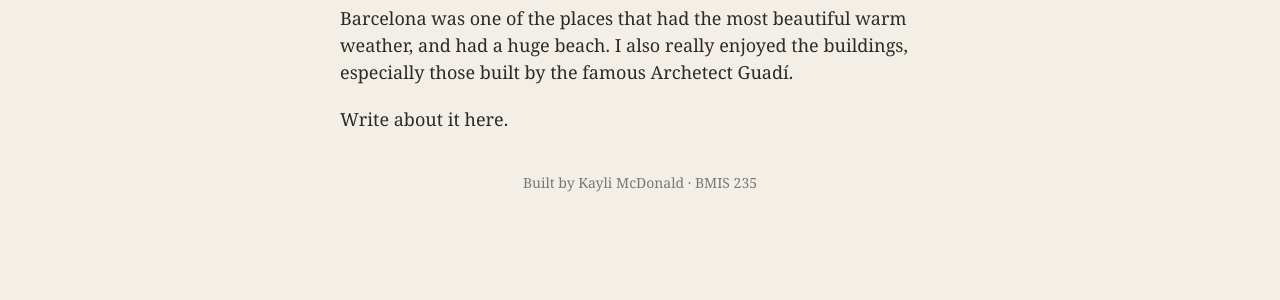
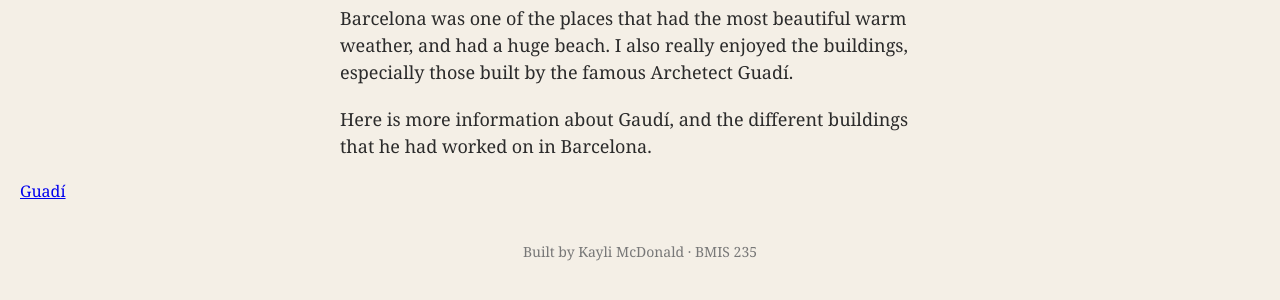
Before and after one commit to kaylimcdonald/bmis235-html-3, a plain HTML site: page barcelona.html in a window 1280 px wide. Shown: the part 190-490 px from the top of the page. Drawn offline with Linux system fonts and the light colour scheme.

Commit message:
Update barcelona.html

```diff
--- a/barcelona.html
+++ b/barcelona.html
@@ -30,7 +30,8 @@
 
 <h1>Barcelona</h1>
 <p>Barcelona was one of the places that had the most beautiful warm weather, and had a huge beach. I also really enjoyed the buildings, especially those built by the famous Archetect Guadí.</p>
-<p>Write about it here.</p>
+<p>Here is more information about Gaudí, and the different buildings that he had worked on in Barcelona.</p>
+<a href="https://www.casabatllo.es/en/antoni-gaudi/works/">Guadí</a>
 
 <!-- Footer: fill in your name -->
 <footer>Built by Kayli McDonald &middot; BMIS 235</footer>
```
